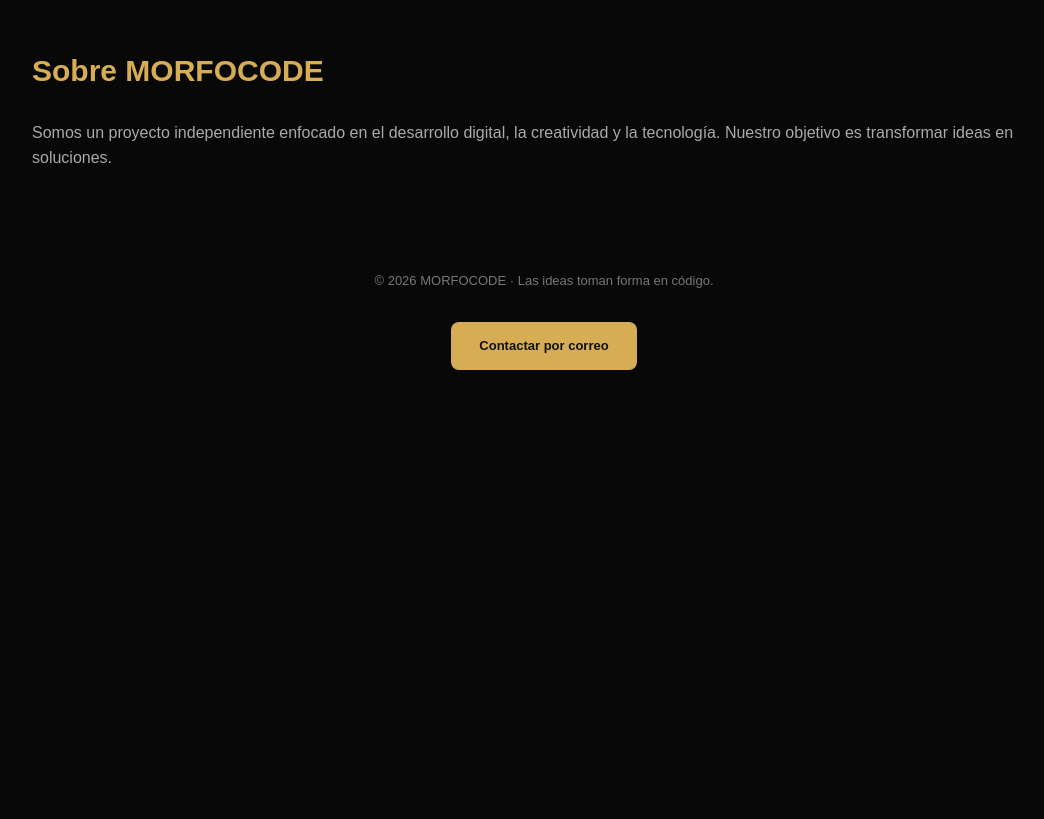
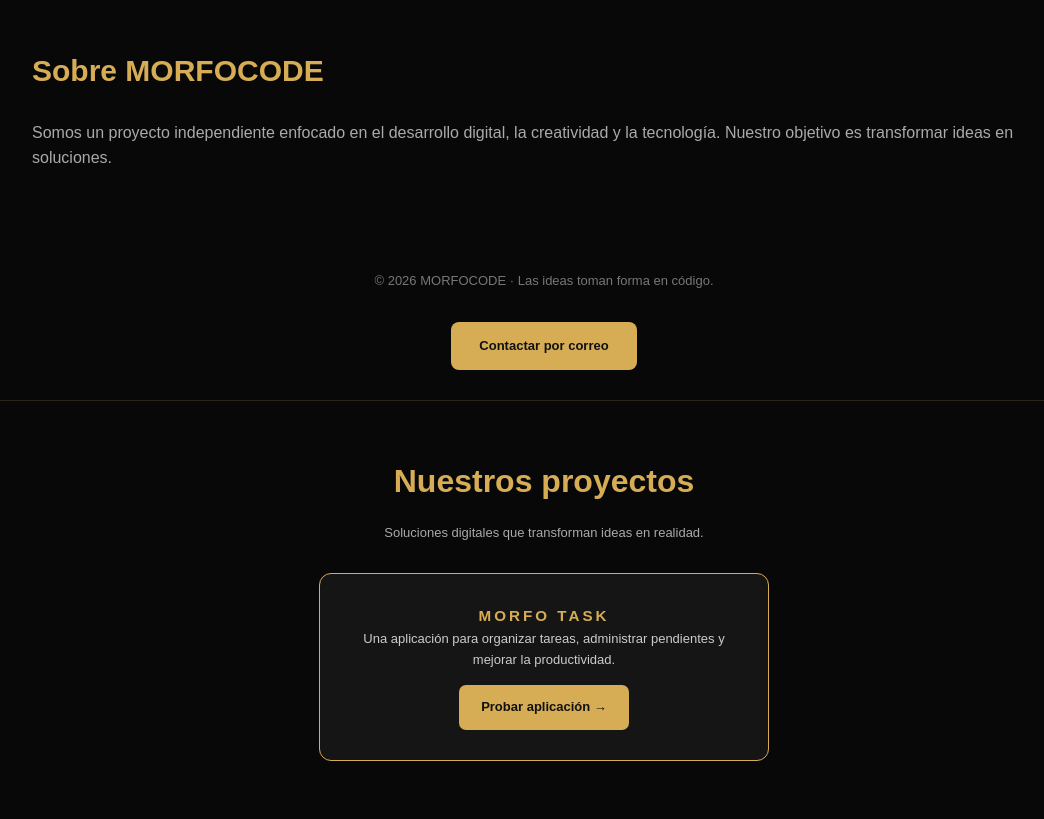
Before and after one commit to Morfocode/Morfocode.github.io, a plain HTML site: page index.html in a window 1280 px wide. Shown: the part 1431-2250 px from the top of the page, without its empty margins (96-1140 px from the left). Before the commit the page ends 1861 px from the top, so only its background shows below. Drawn offline with Linux system fonts and the light colour scheme.

Commit message:
Update index.html

```diff
--- a/index.html
+++ b/index.html
@@ -159,6 +159,51 @@
 .contact-button a:hover {
   background: #f0cf7a;
 }
+    .projects {
+  text-align: center;
+  padding: 55px 20px;
+}
+
+.projects h2 {
+  color: #d6ad55;
+  font-size: 32px;
+  margin-bottom: 15px;
+}
+
+.projects > p {
+  color: #aaa;
+  margin-bottom: 30px;
+}
+
+.project-card {
+  max-width: 450px;
+  margin: auto;
+  padding: 30px;
+  background: #151515;
+  border: 1px solid #d6ad55;
+  border-radius: 12px;
+}
+
+.project-card h3 {
+  color: #d6ad55;
+  letter-spacing: 3px;
+}
+
+.project-card p {
+  color: #ccc;
+  line-height: 1.6;
+}
+
+.project-card a {
+  display: inline-block;
+  margin-top: 15px;
+  padding: 12px 22px;
+  background: #d6ad55;
+  color: #111;
+  text-decoration: none;
+  font-weight: bold;
+  border-radius: 7px;
+}
   </style>
 </head>
 <body>
@@ -224,6 +269,22 @@
     Contactar por correo
   </a>
     </div>
+    <section id="proyectos" class="projects">
+  <h2>Nuestros proyectos</h2>
+  <p>Soluciones digitales que transforman ideas en realidad.</p>
+
+  <div class="project-card">
+    <h3>MORFO TASK</h3>
+    <p>
+      Una aplicación para organizar tareas,
+      administrar pendientes y mejorar la productividad.
+    </p>
+
+    <a href="morfo-task.html" target="_blank">
+      Probar aplicación →
+    </a>
+  </div>
+    </section>
   </footer>
 
 </body>
```
